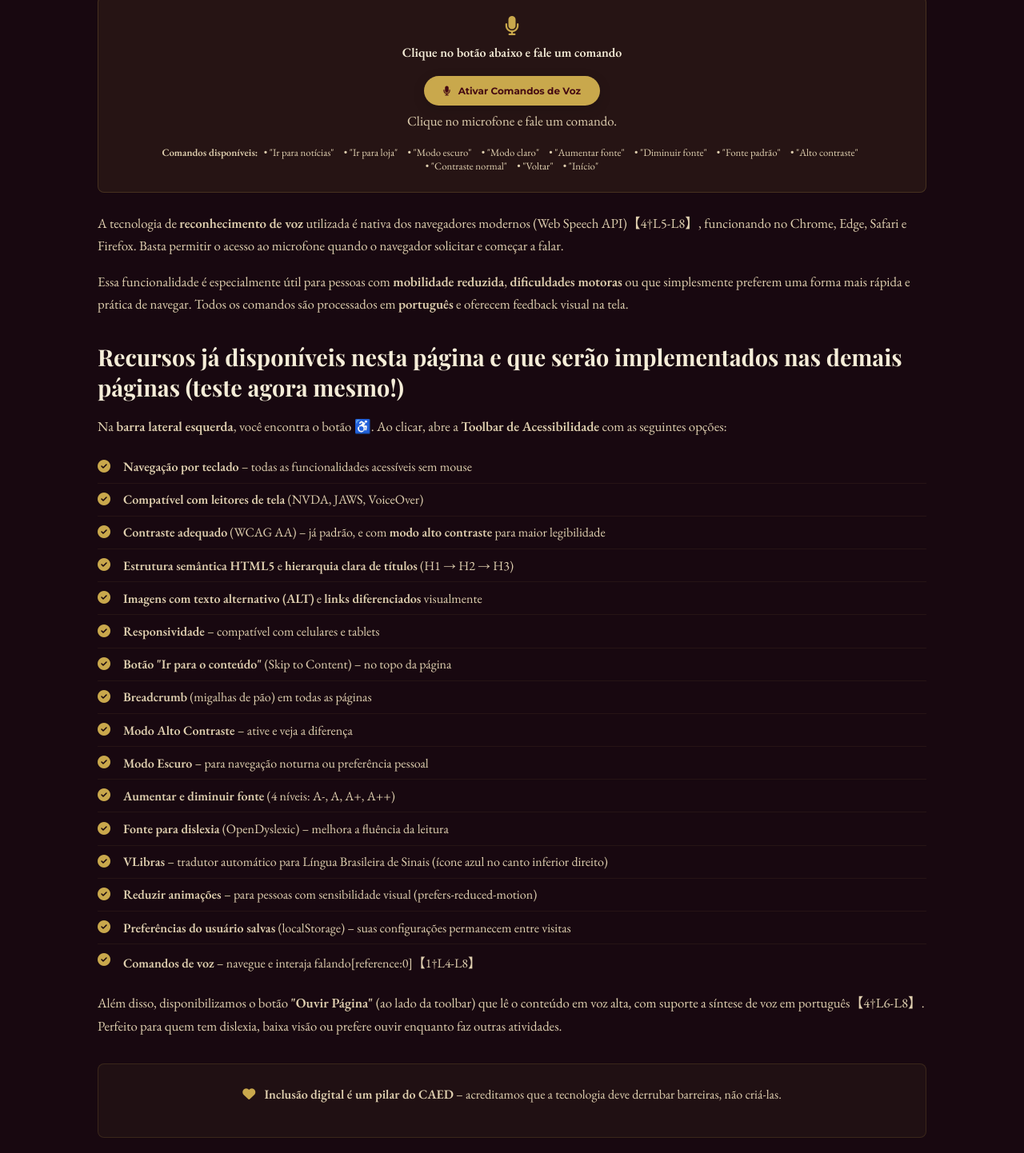
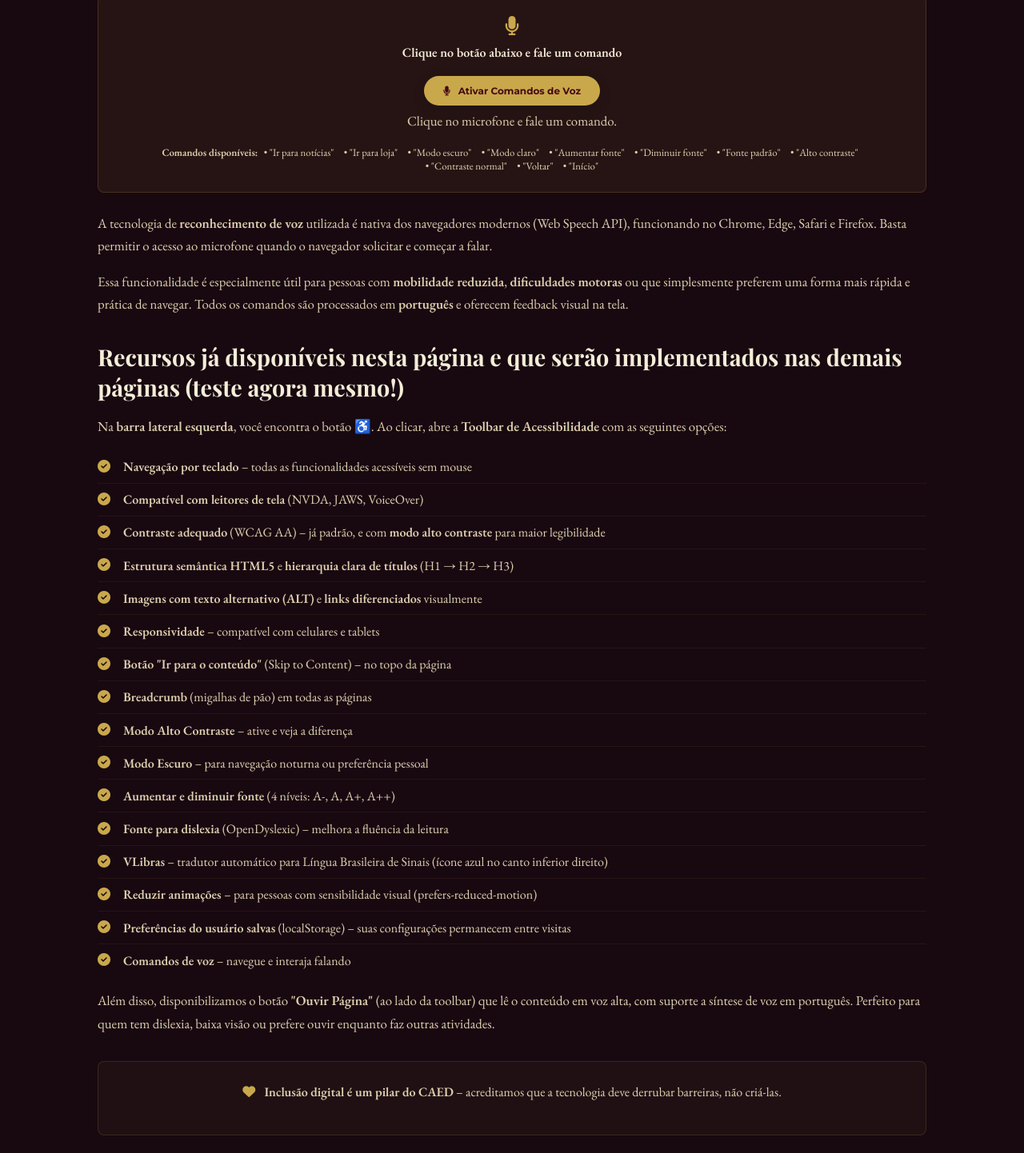
Before and after one commit to caedunisinos/caedunisinos.github.io, a plain HTML site: page noticias/noticia-acessibilidade-caed.html in a window 1280 px wide. Shown: the part 1538-2980 px from the top of the page at 80% size. Drawn offline with nearby package versions, Linux system fonts and the light colour scheme; a small style sheet from the web is missing; a web font is replaced by a local one.

Commit message:
Update noticia-acessibilidade-caed.html

```diff
--- a/noticias/noticia-acessibilidade-caed.html
+++ b/noticias/noticia-acessibilidade-caed.html
@@ -358,7 +358,7 @@
         </div>
       </div>
 
-      <p>A tecnologia de <strong>reconhecimento de voz</strong> utilizada é nativa dos navegadores modernos (Web Speech API)【4†L5-L8】, funcionando no Chrome, Edge, Safari e Firefox. Basta permitir o acesso ao microfone quando o navegador solicitar e começar a falar.</p>
+      <p>A tecnologia de <strong>reconhecimento de voz</strong> utilizada é nativa dos navegadores modernos (Web Speech API), funcionando no Chrome, Edge, Safari e Firefox. Basta permitir o acesso ao microfone quando o navegador solicitar e começar a falar.</p>
 
       <p>Essa funcionalidade é especialmente útil para pessoas com <strong>mobilidade reduzida</strong>, <strong>dificuldades motoras</strong> ou que simplesmente preferem uma forma mais rápida e prática de navegar. Todos os comandos são processados em <strong>português</strong> e oferecem feedback visual na tela.</p>
 
@@ -381,10 +381,10 @@
         <li><i class="fas fa-check-circle"></i> <strong>VLibras</strong> – tradutor automático para Língua Brasileira de Sinais (ícone azul no canto inferior direito)</li>
         <li><i class="fas fa-check-circle"></i> <strong>Reduzir animações</strong> – para pessoas com sensibilidade visual (prefers-reduced-motion)</li>
         <li><i class="fas fa-check-circle"></i> <strong>Preferências do usuário salvas</strong> (localStorage) – suas configurações permanecem entre visitas</li>
-        <li><i class="fas fa-check-circle"></i> <strong>Comandos de voz</strong> – navegue e interaja falando[reference:0]【1†L4-L8】</li>
+        <li><i class="fas fa-check-circle"></i> <strong>Comandos de voz</strong> – navegue e interaja falando</li>
       </ul>
 
-      <p>Além disso, disponibilizamos o botão <strong>"Ouvir Página"</strong> (ao lado da toolbar) que lê o conteúdo em voz alta, com suporte a síntese de voz em português【4†L6-L8】. Perfeito para quem tem dislexia, baixa visão ou prefere ouvir enquanto faz outras atividades.</p>
+      <p>Além disso, disponibilizamos o botão <strong>"Ouvir Página"</strong> (ao lado da toolbar) que lê o conteúdo em voz alta, com suporte a síntese de voz em português. Perfeito para quem tem dislexia, baixa visão ou prefere ouvir enquanto faz outras atividades.</p>
 
       <div style="background:rgba(201,168,76,.05);border:1px solid rgba(201,168,76,.15);border-radius:8px;padding:1.5rem;margin:2rem 0;text-align:center;">
         <p style="font-size:1rem;"><i class="fas fa-heart" style="color:var(--gold);margin-right:8px;"></i> <strong>Inclusão digital é um pilar do CAED</strong> – acreditamos que a tecnologia deve derrubar barreiras, não criá-las.</p>
```
